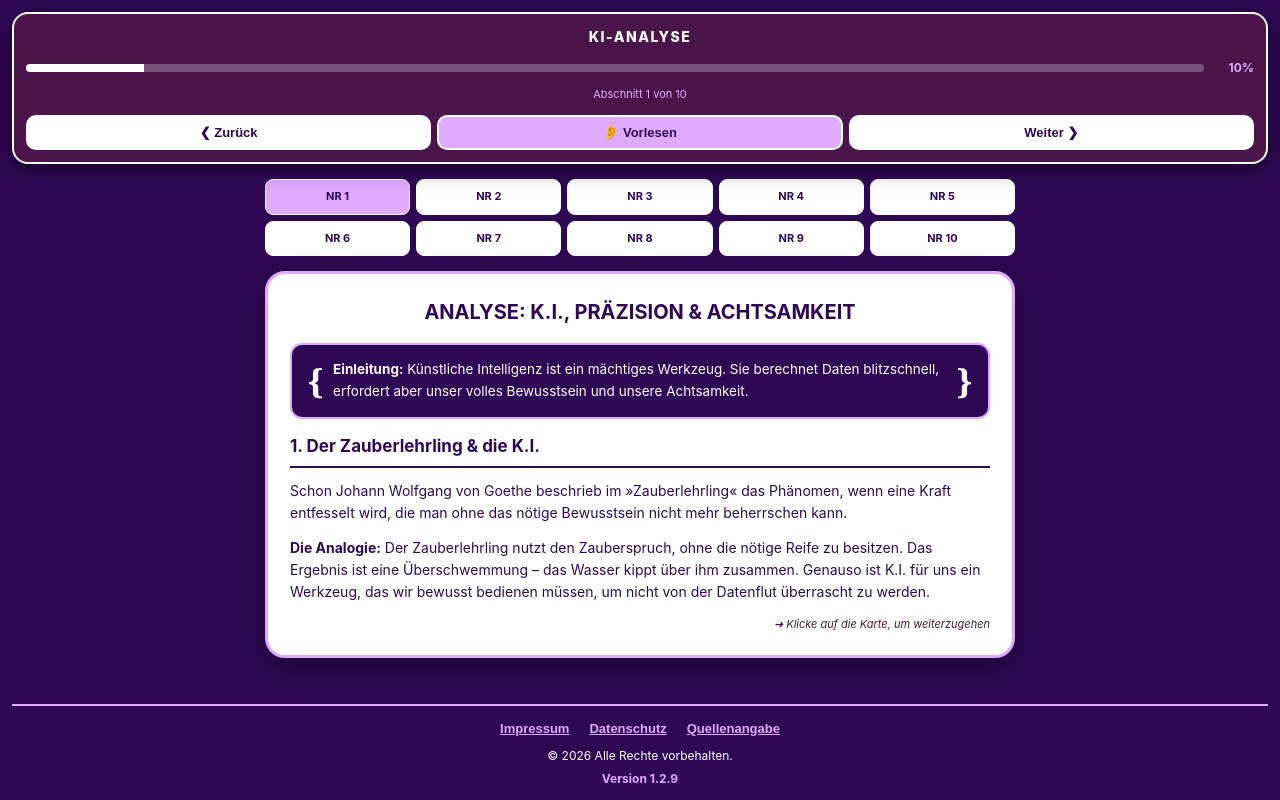
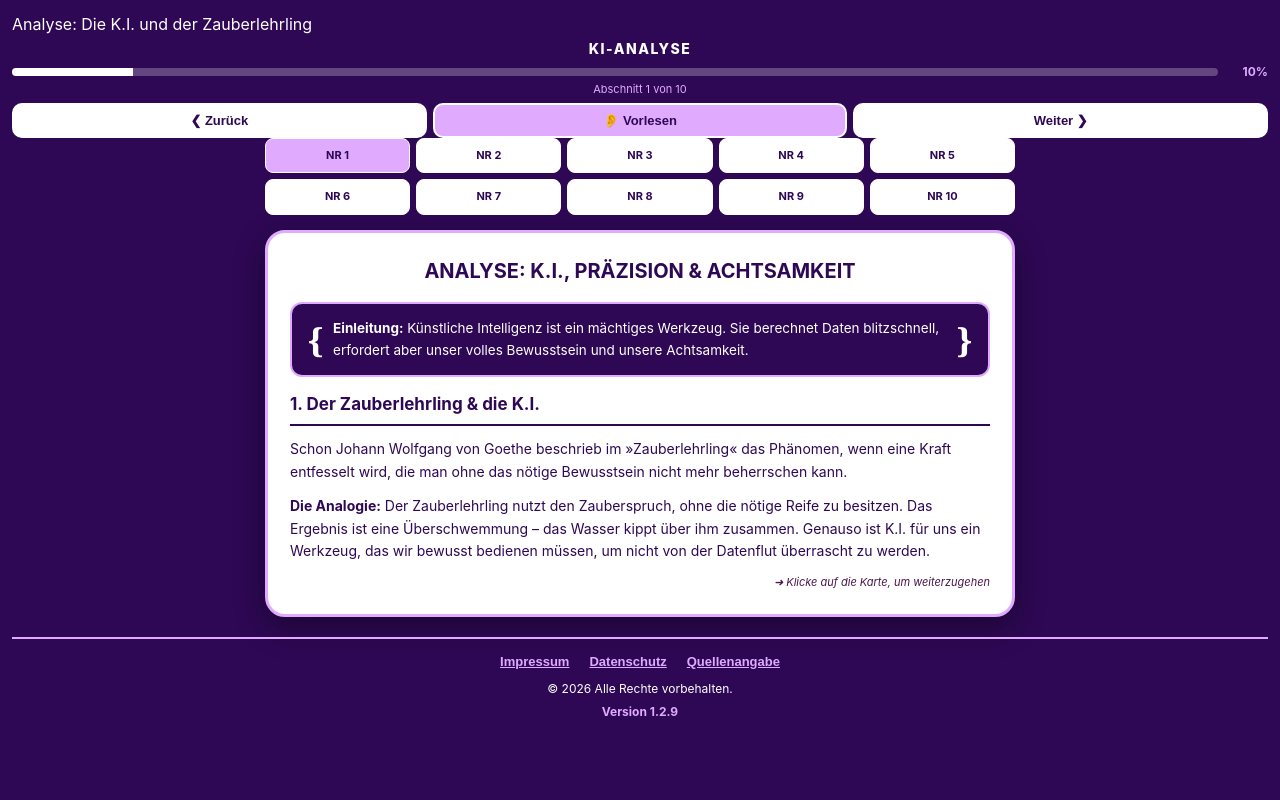
Before and after one commit to katharinaschuetz07-arch/test01, a plain HTML site: page index.html in a window 1280 px wide. Drawn offline with Linux system fonts and the light colour scheme.

Commit message:
Fix HTML title and class name typos

```diff
--- a/index.html
+++ b/index.html
@@ -3,7 +3,7 @@
 <head>
     <meta charset="UTF-8">
     <meta name="viewport" content="width=device-width, initial-scale=1.0, maximum-scale=1.0, user-scalable=no">
-    <title>Analyse: Die K.I. und der Zauberlehrling</title>
+    <te>Analyse: Die K.I. und der Zauberlehrling</title>
     <style>
         * {
             box-sizing: border-box;
@@ -26,7 +26,7 @@
         }
 
         /* Top Navigation Header */
-        .header-controls {
+        .eader-controls {
             position: sticky;
             top: 10px;
             z-index: 1000;
```
